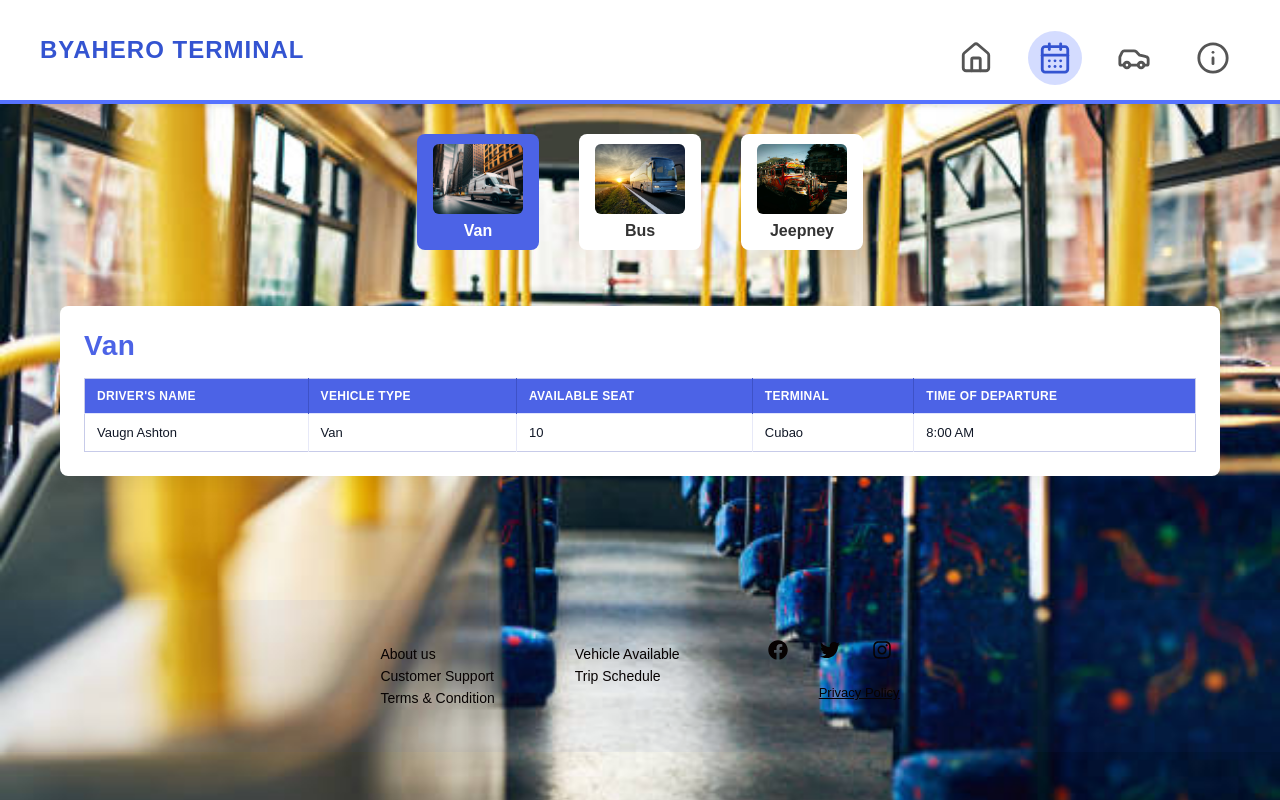
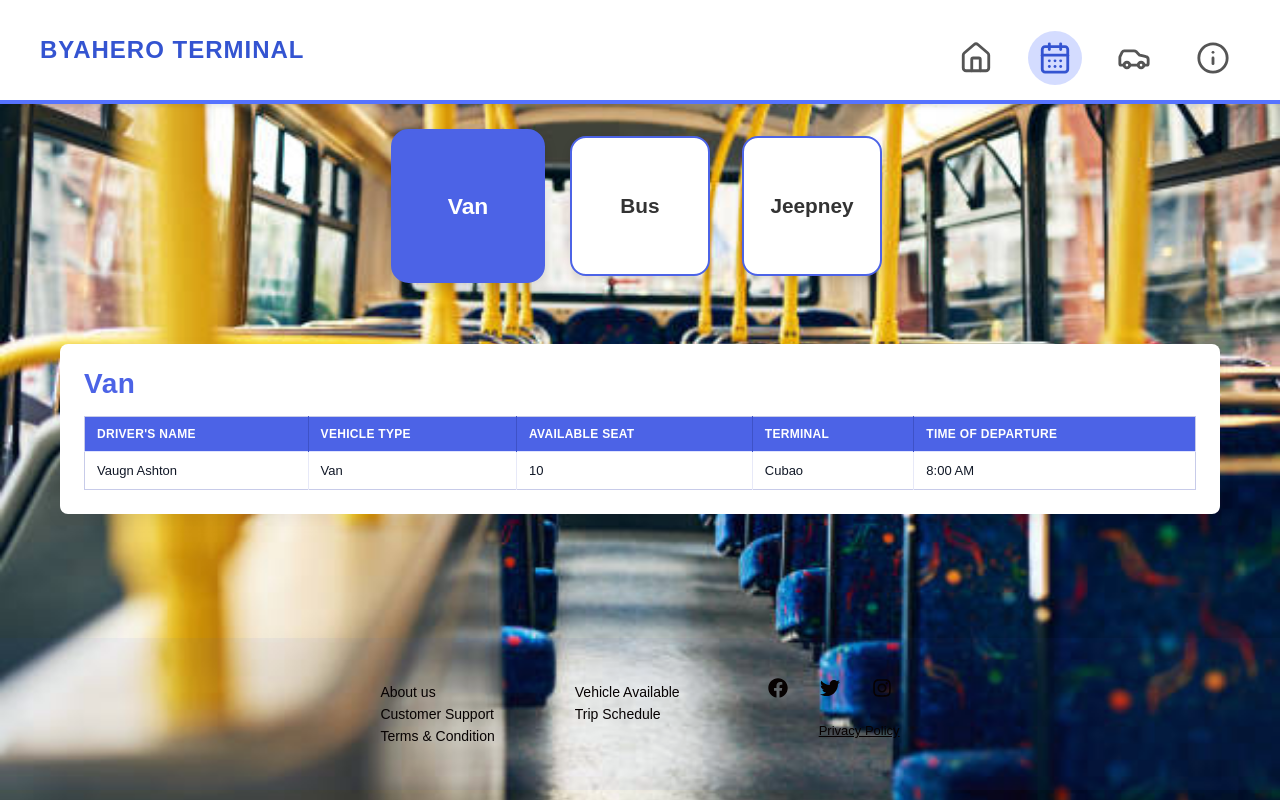
Before and after one commit to xXKuyaClydeXx/Byahero, a React app in the folder frontend/: page / in a window 1280 px wide. Both pictures are taken after typing "Sample", "Sample" into the empty fields and a click on the button "SEARCH". Built offline with nearby package versions, Linux system fonts and the light colour scheme; the HTML template or start-up script is replaced by a standard one.

Commit message:
Polished Schedule Page CSS and Page

```diff
--- a/frontend/src/css/SchedulePage.css
+++ b/frontend/src/css/SchedulePage.css
@@ -123,48 +123,50 @@
   border-bottom: 0;
 }
 
-/* ===== VEHICLE TABS ===== */
+/* ===== VEHICLE TABS (UPDATED BIG SQUARE STYLE) ===== */
 .vehicle-tabs {
   display: flex;
   justify-content: center;
-  gap: 40px;
-  margin-top: 30px;
-  margin-bottom: 20px;
+  gap: 2rem;
+  margin: 2rem 0;
 }
 
-.vehicle-tabs .tab-btn {
-  background: #ffffff;
-  border: none;
-  border-radius: 8px;
-  cursor: pointer;
-  font-size: 16px;
+.tab-btn {
+  width: 140px;
+  height: 140px;
+  background-color: #ffffff;
+  border: 2px solid #4c63e6;
+  border-radius: 16px;
+  font-size: 1.3rem;
   font-weight: 600;
   color: #333;
+  cursor: pointer;
+  transition: all 0.3s ease;
+  box-shadow: 0 4px 10px rgba(0, 0, 0, 0.1);
   display: flex;
-  flex-direction: column;
   align-items: center;
-  transition: transform 0.2s ease, background 0.2s ease;
-  padding: 10px 16px;
+  justify-content: center;
+  text-align: center;
 }
 
-.vehicle-tabs .tab-btn:hover {
-  background: #e0e7ff;
-  transform: translateY(-2px);
+.tab-btn:hover {
+  background-color: #e0e7ff;
+  transform: scale(1.05);
 }
 
-.vehicle-tabs .tab-btn.active {
-  background: #4c63e6;
-  color: white;
+.tab-btn.active {
+  background-color: #4c63e6;
+  color: #ffffff;
+  transform: scale(1.1);
+  box-shadow: 0 6px 12px rgba(0, 0, 0, 0.15);
 }
 
+/* remove any leftover image class */
 .tab-image {
-  width: 90px;
-  height: 70px;
-  object-fit: cover;
-  border-radius: 6px;
-  margin-bottom: 8px;
+  display: none;
 }
 
+/* ===== FOOTER ===== */
 .footer {
   display: flex;
   justify-content: center;            /* center the columns horizontally */
@@ -181,14 +183,12 @@
   flex-wrap: wrap;                    /* makes it responsive */
 }
 
-
 /* individual column styling */
 .footer-column {
   display: flex;
   flex-direction: column;
   gap: 10px;
 }
-
 
 /* optional: make links or text hover nicely */
 .footer-column p,
@@ -199,12 +199,10 @@
   transition: color 0.3s;
 }
 
-
 .footer-column p:hover,
 .footer-column a:hover {
   color: #4a63e7;
 }
-
 
 /* mobile responsiveness */
 @media (max-width: 768px) {
@@ -212,4 +210,10 @@
     flex-direction: column;
     gap: 30px;
   }
+
+  .tab-btn {
+    width: 100px;
+    height: 100px;
+    font-size: 1rem;
+  }
 }
--- a/frontend/src/pages/SchedulePage.jsx
+++ b/frontend/src/pages/SchedulePage.jsx
@@ -3,7 +3,6 @@ import { Home, CalendarDays, Car, Info } from "lucide-react";
 import { Link } from "react-router-dom";
 import "../css/SchedulePage.css";
 import { FaFacebook, FaTwitter, FaInstagram } from "react-icons/fa";
-
 
 const SchedulePage = () => {
   const [activeTab, setActiveTab] = useState("Van");
@@ -15,12 +14,6 @@ const SchedulePage = () => {
   ];
 
   const filteredData = scheduleData.filter((row) => row.vehicle === activeTab);
-
-  const vehicleImage = {
-    Van: "/src/assets/images/Vehicle-van.jpg",
-    Bus: "/src/assets/images/Vehicle-bus.jpg",
-    Jeepney: "/src/assets/images/Vehicle-jeepney.jpg",
-  };
 
   return (
     <div className="schedule-page">
@@ -37,6 +30,7 @@ const SchedulePage = () => {
         </div>
       </nav>
 
+      {/* VEHICLE TABS */}
       <section className="vehicle-tabs">
         {["Van", "Bus", "Jeepney"].map((type) => (
           <button
@@ -44,12 +38,12 @@ const SchedulePage = () => {
             className={`tab-btn ${activeTab === type ? "active" : ""}`}
             onClick={() => setActiveTab(type)}
           >
-            <img src={vehicleImage[type]} alt={type} className="tab-image" />
             <span>{type}</span>
           </button>
         ))}
       </section>
 
+      {/* SCHEDULE TABLE */}
       <section className="schedule-section">
         <div className="schedule-card">
           <h2 className="schedule-heading">{activeTab}</h2>
@@ -80,6 +74,7 @@ const SchedulePage = () => {
           </div>
         </div>
       </section>
+
       {/* FOOTER */}
       <footer className="footer">
         <div className="footer-links">
@@ -96,15 +91,9 @@ const SchedulePage = () => {
 
         <div className="footer-social">
           <div className="icons">
-                  <a href="#" aria-label="Facebook" className="social-link">
-                    <FaFacebook />
-                  </a>
-                  <a href="#" aria-label="Twitter" className="social-link">
-                    <FaTwitter />
-                  </a>
-                  <a href="#" aria-label="Instagram" className="social-link">
-                    <FaInstagram />
-                  </a>
+            <a href="#" aria-label="Facebook" className="social-link"><FaFacebook /></a>
+            <a href="#" aria-label="Twitter" className="social-link"><FaTwitter /></a>
+            <a href="#" aria-label="Instagram" className="social-link"><FaInstagram /></a>
           </div>
           <a href="#" className="privacy-link">Privacy Policy</a>
         </div>
```
Lines whose indentation alone changed are shown as unchanged.
